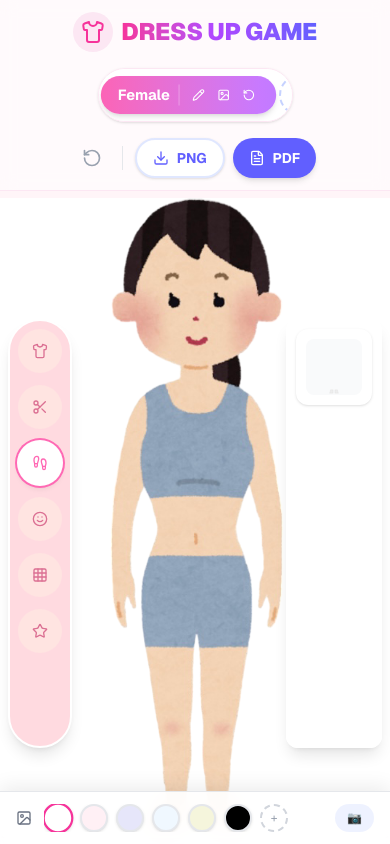
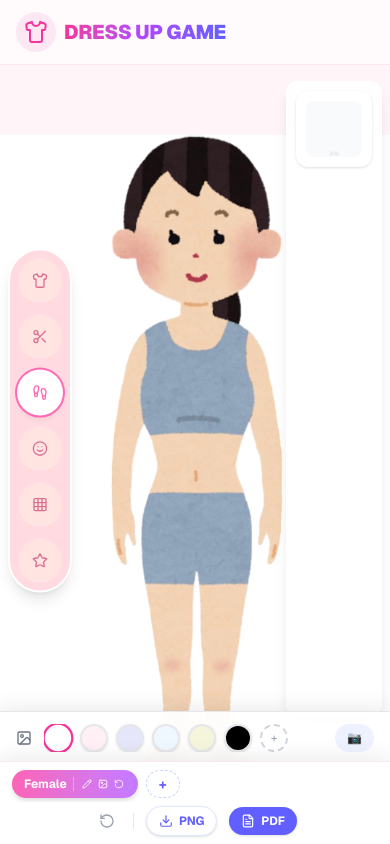
Before and after one commit to Napapakph/dress_up_game, a Next.js app: page / in a window 390 px wide. Built offline with nearby package versions, Linux system fonts and the light colour scheme.

Commit message:
ปรับ ui

```diff
--- a/src/app/page.tsx
+++ b/src/app/page.tsx
@@ -4,7 +4,6 @@ import React, { useEffect, useState, useRef, useMemo } from 'react';
 import { toPng } from 'html-to-image';
 import jsPDF from 'jspdf';
 import { QRCodeCanvas } from 'qrcode.react';
-// @ts-ignore
 import LZString from 'lz-string';
 import {
   RotateCcw,
@@ -14,7 +13,7 @@ import {
   Shirt,
   AlertCircle,
   Trash2,
-  Edit,
+
   Pencil,
   Image as ImageIcon
 } from 'lucide-react';
@@ -42,7 +41,7 @@ export default function DressUpPage() {
   const [showExportModal, setShowExportModal] = useState(false);
   const [exportUrl, setExportUrl] = useState<string | null>(null);
   const [exportType, setExportType] = useState<'png' | 'pdf'>('png');
-  const [shareLink, setShareLink] = useState<string>('');
+
 
   // Load Wardrobe & URL State & DB
   useEffect(() => {
@@ -119,12 +118,12 @@ export default function DressUpPage() {
   const currentCharacter = wardrobe ? wardrobe.characters[selectedGender] : null;
 
   // Sync share link when state changes
-  useEffect(() => {
+  const shareLink = useMemo(() => {
     if (typeof window !== 'undefined') {
        const compressed = LZString.compressToEncodedURIComponent(JSON.stringify(placedItems));
-       const url = `${window.location.origin}${window.location.pathname}?s=${compressed}`;
-       setShareLink(url);
+       return `${window.location.origin}${window.location.pathname}?s=${compressed}`;
     }
+    return '';
   }, [placedItems]);
 
   const [selectedId, setSelectedId] = useState<string | null>(null);
@@ -476,18 +475,19 @@ export default function DressUpPage() {
 
   return (
     <div className="min-h-screen flex flex-col bg-[#fff5f8] text-gray-900 font-sans selection:bg-pink-200">
-      {/* Header */}
-      <header className="px-6 py-3 flex flex-col sm:flex-row justify-between items-center z-10 gap-4 bg-white/50 backdrop-blur-sm border-b border-pink-100 sticky top-0">
+      {/* Header - Title always, controls only on desktop */}
+      <header className="px-4 md:px-6 py-3 flex justify-between items-center z-10 gap-4 bg-white/50 backdrop-blur-sm border-b border-pink-100 sticky top-0">
         <div className="flex items-center gap-2">
           <div className="p-2 bg-pink-100 rounded-full text-pink-500">
              <Shirt size={24} />
           </div>
-          <h1 className="text-2xl font-black text-transparent bg-clip-text bg-gradient-to-r from-pink-500 via-purple-500 to-indigo-500" style={{ letterSpacing: '-0.5px' }}>
+          <h1 className="text-xl md:text-2xl font-black text-transparent bg-clip-text bg-gradient-to-r from-pink-500 via-purple-500 to-indigo-500" style={{ letterSpacing: '-0.5px' }}>
             DRESS UP GAME
           </h1>
         </div>
 
-        <div className="flex items-center gap-2 bg-white p-1.5 rounded-full shadow-sm border border-pink-100 overflow-x-auto max-w-[50vw] sm:max-w-none no-scrollbar">
+        {/* Desktop: Character selector */}
+        <div className="hidden md:flex items-center gap-2 bg-white p-1.5 rounded-full shadow-sm border border-pink-100 overflow-x-auto max-w-none no-scrollbar">
           {Object.values(wardrobe.characters).map((char) => {
              const isCustom = char.id.startsWith('custom_');
              const isSelected = selectedGender === char.id;
@@ -504,7 +504,7 @@ export default function DressUpPage() {
              >
                <span>{char.name}</span>
 
-               {/* Controls for Active Character (Default OR Custom) */}
+               {/* Controls for Active Character */}
                {isSelected && (
                    <div className="flex items-center gap-1 ml-2 pl-2 border-l border-white/30">
                        <button
@@ -535,7 +535,8 @@ export default function DressUpPage() {
           </label>
         </div>
 
-        <div className="flex gap-2">
+        {/* Desktop: Export buttons */}
+        <div className="hidden md:flex gap-2">
           <button onClick={handleReset} className="p-2 text-gray-400 hover:text-pink-500 hover:bg-pink-50 rounded-full transition" title="Reset Clothing">
             <RotateCcw size={20} />
           </button>
@@ -548,6 +549,58 @@ export default function DressUpPage() {
           </button>
         </div>
       </header>
+
+      {/* Mobile Bottom Toolbar - Character selector + Export */}
+      <div className="md:hidden fixed bottom-0 left-0 right-0 z-40 bg-white/95 backdrop-blur-md border-t border-pink-100 shadow-[0_-4px_20px_rgba(0,0,0,0.08)]">
+        {/* Row 1: Character selector */}
+        <div className="flex items-center gap-2 px-3 pt-2 pb-1 overflow-x-auto no-scrollbar">
+          {Object.values(wardrobe.characters).map((char) => {
+             const isCustom = char.id.startsWith('custom_');
+             const isSelected = selectedGender === char.id;
+             return (
+             <div
+               key={char.id}
+               className={`relative flex items-center px-3 py-1.5 rounded-full text-xs font-bold transition-all whitespace-nowrap cursor-pointer select-none flex-shrink-0 ${
+                 isSelected
+                   ? 'bg-gradient-to-r from-pink-400 to-purple-400 text-white shadow-md'
+                   : 'text-gray-400 bg-gray-100'
+               }`}
+               onClick={() => setSelectedGender(char.id)}
+             >
+               <span>{char.name}</span>
+               {isSelected && (
+                   <div className="flex items-center gap-0.5 ml-1.5 pl-1.5 border-l border-white/30">
+                       <button onClick={(e) => { e.stopPropagation(); handleRenameCharacter(); }} className="p-0.5 hover:bg-white/20 rounded-full"><Pencil size={10} /></button>
+                       <label className="p-0.5 hover:bg-white/20 rounded-full cursor-pointer relative">
+                           <ImageIcon size={10} />
+                           <input type="file" accept="image/*" className="absolute inset-0 opacity-0 cursor-pointer" onChange={handleUpdateCharacterImage} onClick={e => e.stopPropagation()} />
+                       </label>
+                       <button onClick={(e) => { e.stopPropagation(); handleDeleteCharacter(); }} className="p-0.5 hover:bg-red-500/20 rounded-full">
+                           {isCustom ? <Trash2 size={10} /> : <RotateCcw size={10} />}
+                       </button>
+                   </div>
+               )}
+             </div>
+          )})}
+          <label className="cursor-pointer px-3 py-1.5 rounded-full text-xs font-bold text-indigo-500 border border-dashed border-indigo-200 flex items-center gap-0.5 flex-shrink-0 relative">
+              <span className="text-sm leading-none">+</span>
+              <input type="file" accept="image/*" className="absolute inset-0 opacity-0 cursor-pointer" onChange={handleAddCharacter} />
+          </label>
+        </div>
+        {/* Row 2: Actions */}
+        <div className="flex items-center justify-center gap-3 px-3 pb-2 pt-1">
+          <button onClick={handleReset} className="p-1.5 text-gray-400 hover:text-pink-500 rounded-full transition" title="Reset">
+            <RotateCcw size={16} />
+          </button>
+          <div className="h-4 w-px bg-gray-200" />
+          <button onClick={() => generateExport('png')} className="flex items-center gap-1.5 px-3 py-1.5 text-xs font-bold bg-white text-indigo-500 border border-indigo-100 rounded-full shadow-sm">
+            <Download size={14} /> PNG
+          </button>
+          <button onClick={() => generateExport('pdf')} className="flex items-center gap-1.5 px-3 py-1.5 text-xs font-bold bg-indigo-500 text-white rounded-full shadow-sm">
+            <FileText size={14} /> PDF
+          </button>
+        </div>
+      </div>
 
       {/* Main Layout */}
       <main className="flex-1 flex flex-col md:flex-row overflow-hidden relative p-0 md:p-4 gap-0 md:gap-6 items-center justify-center">
@@ -588,7 +641,7 @@ export default function DressUpPage() {
         </section>
 
         {/* Background Tools - Bottom bar on mobile, Right sidebar on desktop */}
-        <section className="absolute bottom-0 left-0 right-0 z-20 pointer-events-auto md:static md:w-[200px] md:h-[85vh] md:order-3 md:flex-shrink-0">
+        <section className="absolute bottom-20 left-0 right-0 z-20 pointer-events-auto md:bottom-0 md:static md:w-[200px] md:h-[85vh] md:order-3 md:flex-shrink-0">
              {/* Mobile: Compact bottom bar */}
              <div className="flex md:hidden items-center gap-3 bg-white/90 backdrop-blur-md px-4 py-3 border-t border-gray-200 shadow-[0_-4px_20px_rgba(0,0,0,0.08)]">
                  <ImageIcon size={16} className="text-gray-500 flex-shrink-0" />
@@ -648,7 +701,7 @@ export default function DressUpPage() {
         {/* Layer Controls - Bottom bar on mobile, Right side on desktop */}
         {selectedId && (
             <div className="absolute z-50 bg-white/90 backdrop-blur-sm border border-indigo-100 shadow-lg flex items-center justify-center
-                          bottom-16 left-1/2 -translate-x-1/2 flex-row gap-4 p-2 rounded-full w-auto
+                          bottom-32 left-1/2 -translate-x-1/2 flex-row gap-4 p-2 rounded-full w-auto
                           md:top-1/2 md:right-4 md:left-auto md:bottom-auto md:-translate-y-1/2 md:translate-x-0 md:flex-col md:gap-2 md:p-3 md:rounded-lg">
                 <span className="text-[10px] font-bold text-gray-400 mb-0 md:mb-1 hidden md:block">LAYER</span>
                 <button onMouseDown={() => handleLayerChange('up')} className="p-2 bg-indigo-50 text-indigo-500 rounded-full md:rounded hover:bg-indigo-100 transition shadow-sm" title="Bring Forward">▲</button>
@@ -688,16 +741,8 @@ export default function DressUpPage() {
 // Sub-component to handle IP replacement logic cleanly
 const ExportModalContent = ({ exportUrl }: { exportUrl: string }) => {
     const [localIp, setLocalIp] = useState('');
-    const [isLocalhost, setIsLocalhost] = useState(false);
-
-    useEffect(() => {
-        if (typeof window !== 'undefined') {
-            const hostname = window.location.hostname;
-            if (hostname === 'localhost' || hostname === '127.0.0.1') {
-                setIsLocalhost(true);
-            }
-        }
-    }, []);
+    const isLocalhost = typeof window !== 'undefined' &&
+        (window.location.hostname === 'localhost' || window.location.hostname === '127.0.0.1');
 
     const qrValue = useMemo(() => {
         if (isLocalhost && localIp) {
--- a/src/components/WardrobeShelf.tsx
+++ b/src/components/WardrobeShelf.tsx
@@ -86,7 +86,7 @@ export default function WardrobeShelf({
 
       {/* Wardrobe Header/Tabs -> Floating Left Sidebar on Mobile, Top Bar on Desktop */}
       <div className={`
-          pointer-events-auto absolute left-2 top-32 bottom-24 w-16 h-auto overflow-y-auto flex flex-col gap-3 p-2 rounded-full border-2 border-white shadow-lg z-30 no-scrollbar bg-[#ffdae0]
+          pointer-events-auto absolute left-2 top-1/2 -translate-y-[60%] w-16 overflow-y-auto flex flex-col gap-3 p-2 rounded-full border-2 border-white shadow-lg z-30 no-scrollbar bg-[#ffdae0]
           md:static md:translate-y-0 md:bg-[#ffdae0] md:w-full md:h-auto md:max-h-none md:flex-row md:items-center md:gap-2 md:overflow-y-hidden md:overflow-x-auto md:border-0 md:border-b-4 md:border-inherit md:py-3 md:px-2 md:rounded-none md:shadow-none
       `}>
         {categories.map((cat) => (
@@ -113,7 +113,7 @@ export default function WardrobeShelf({
 
       {/* Main Closet Area -> Floating Right Sidebar on Mobile, Main Content on Desktop */}
       <div className={`
-          pointer-events-auto absolute right-2 top-32 bottom-24 w-24 h-auto overflow-y-auto bg-white/90 backdrop-blur-sm rounded-xl border-2 border-white shadow-lg z-30 p-2 no-scrollbar
+          pointer-events-auto absolute right-2 top-4 bottom-32 w-24 h-auto overflow-y-auto bg-white/90 backdrop-blur-sm rounded-xl border-2 border-white shadow-lg z-30 p-2 no-scrollbar
           md:static md:translate-y-0 md:bg-[#fff0f5] md:w-auto md:h-full md:flex-1 md:border-0 md:shadow-none md:p-4 md:rounded-none
       `}>
         <div className="absolute inset-0 opacity-10 pointer-events-none md:block hidden" style={{ backgroundImage: 'radial-gradient(#ff69b4 2px, transparent 2px)', backgroundSize: '20px 20px' }} />
```
